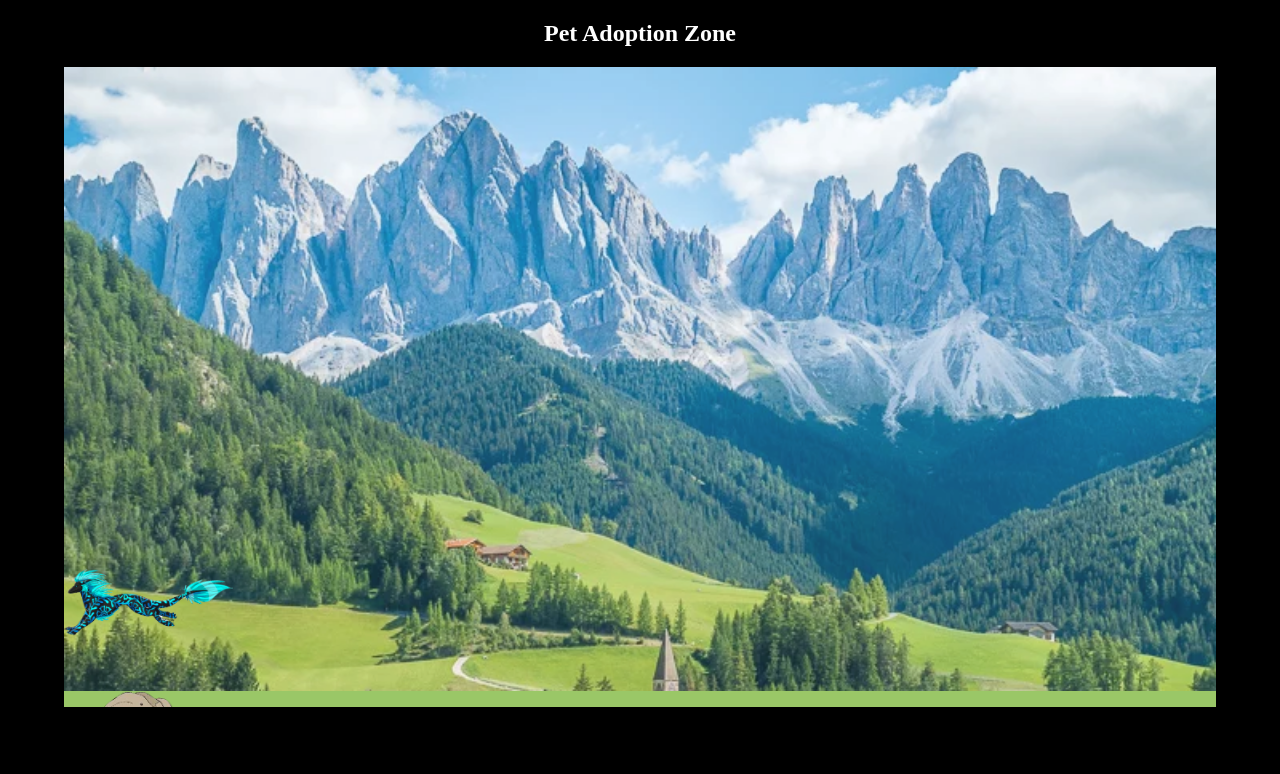
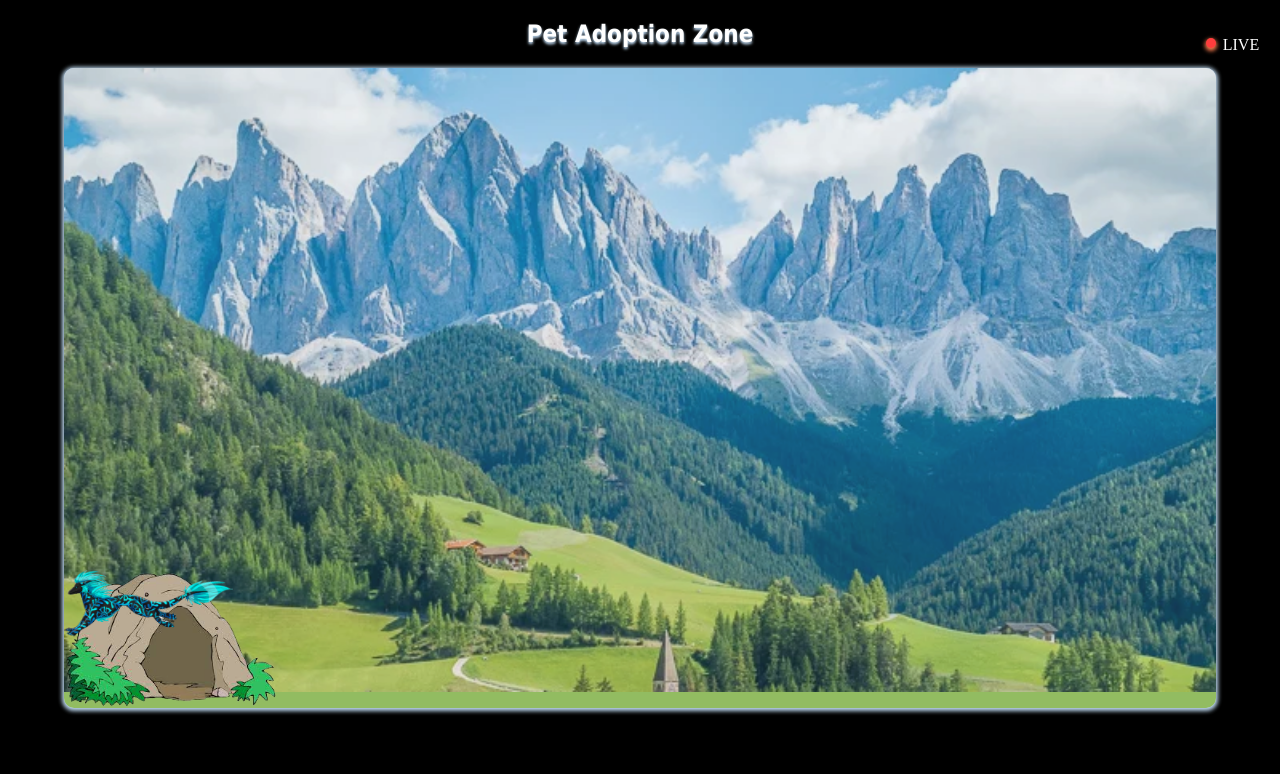
Before and after one commit to hazieon/virtualPet, a plain HTML site: page index.html in a window 1280 px wide. Drawn offline with Linux system fonts and the light colour scheme.

Commit message:
styling changed - background size fix, shadows and text added

```diff
--- a/index.html
+++ b/index.html
@@ -8,6 +8,10 @@
     <title>Virtual Pet</title>
   </head>
   <body onload="gameLoop()" onkeydown="moveDragon(event)" onkeyup="">
+    <div class="live-box">
+      <div class="live-dot"></div>
+      <p class="live-message">LIVE</p>
+    </div>
     <h2 class="heading">Pet Adoption Zone</h2>
     <div class="grid">
       <div class="sky"></div>
@@ -15,7 +19,7 @@
         class="cave"
         src="./graphics/cave.png"
         alt="cave"
-        style="left: 0vh; right: 0vh top 52vh"
+        style="left: 0vh; right: 0vh; top: 63vh"
       />
       <img
         class="dragon"
--- a/main.js
+++ b/main.js
@@ -30,7 +30,7 @@ function moveLeft() {
 }
 
 function moveRight() {
-  if (parseInt(dragon.style.left) < 70) {
+  if (parseInt(dragon.style.left) < 75) {
     dragon.style.transform = "scaleX(-1)";
     dragon.style.left = parseInt(dragon.style.left) + 1 + "vw";
 
@@ -38,6 +38,7 @@ function moveRight() {
   } else {
     dragon.style.left = dragon.style.left;
   }
+
   //   console.log(dragon.style.left);
 }
 function moveDown() {
@@ -83,6 +84,9 @@ function moveDragon(event) {
       moveJump();
       break;
   }
+  if ([32, 37, 38, 39, 40].indexOf(event.code) > -1) {
+    event.preventDefault();
+  }
 }
 function gameLoop() {
   setTimeout("gameLoop()", 10);
--- a/styles.css
+++ b/styles.css
@@ -3,7 +3,87 @@ body {
   text-align: center;
 }
 .heading {
+  font-family: "Tahoma";
   color: white;
+  text-shadow: 0px 2px 3px rgb(202, 230, 255);
+}
+/* .live-box {
+  position: absolute;
+  align-items: center;
+  top: 10px;
+  left: 521px;
+  display: flex;
+  flex-direction: row;
+  flex-wrap: nowrap;
+  width: 100px;
+  z-index: 2;
+} */
+/* .live-dot {
+  margin: 0.5rem;
+  position: relative;
+  height: 10px;
+  width: 10px;
+  border-radius: 100%;
+  background-color: rgb(255, 61, 61);
+  box-shadow: 0px 2px 4px 2px coral;
+} */
+
+/* .live-box {
+  position: relative;
+  z-index: 2;
+  align-items: center;
+  text-align: center;
+}
+.live-dot {
+  height: 10px;
+  width: 10px;
+  border-radius: 100%;
+  background-color: rgb(255, 61, 61);
+  box-shadow: 0px 2px 4px 2px coral;
+  position: absolute;
+  top: 0;
+  right: 95px;
+  margin: 0.5rem;
+} */
+
+.live-box {
+  position: relative;
+  z-index: 2;
+  align-items: center;
+}
+
+.live-dot {
+  height: 10px;
+  width: 10px;
+  border-radius: 100%;
+  background-color: rgb(255, 61, 61);
+  box-shadow: 0px 2px 4px 2px coral;
+  position: absolute;
+  top: 10px;
+  right: 3em;
+  margin: 0.5rem;
+}
+.live-message {
+  color: white;
+  position: absolute;
+  top: 0px;
+  right: 0.8em;
+}
+
+@media (prefers-reduced-motion: no-preference) {
+  .live-dot {
+    animation: glow infinite 1s linear alternate-reverse;
+  }
+}
+
+@keyframes glow {
+  from {
+    box-shadow: 0px 2px 4px 1px coral;
+  }
+
+  to {
+    box-shadow: 0px 3px 4px 3px coral;
+  }
 }
 .grid {
   margin: auto;
@@ -12,6 +92,14 @@ body {
   width: 90vw;
   overflow: hidden;
   position: relative;
+  border-radius: 10px;
+  box-shadow: 0px 1px 4px 2px rgb(202, 230, 255);
+  opacity: 95%;
+}
+
+.grid:hover {
+  opacity: 100%;
+  filter: saturate(1);
 }
 
 .sky {
@@ -32,8 +120,9 @@ body {
 }
 .cave {
   position: absolute;
-  height: 10vh;
+  height: 17vh;
   width: auto;
+  transform: scaleX(-1);
 }
 .dragon {
   position: absolute;
```
Also changed, not shown: graphics/bg1 2.png (added).
